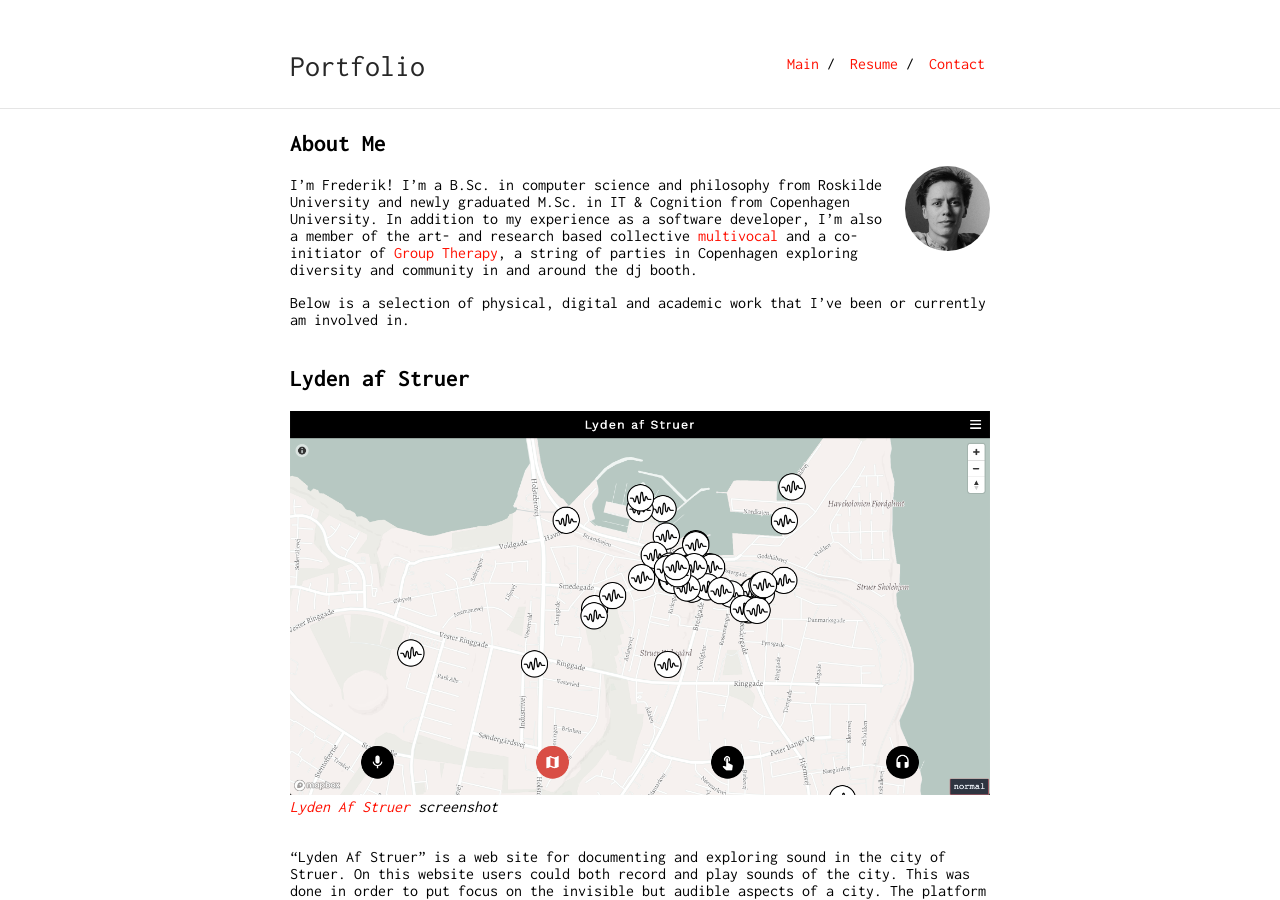
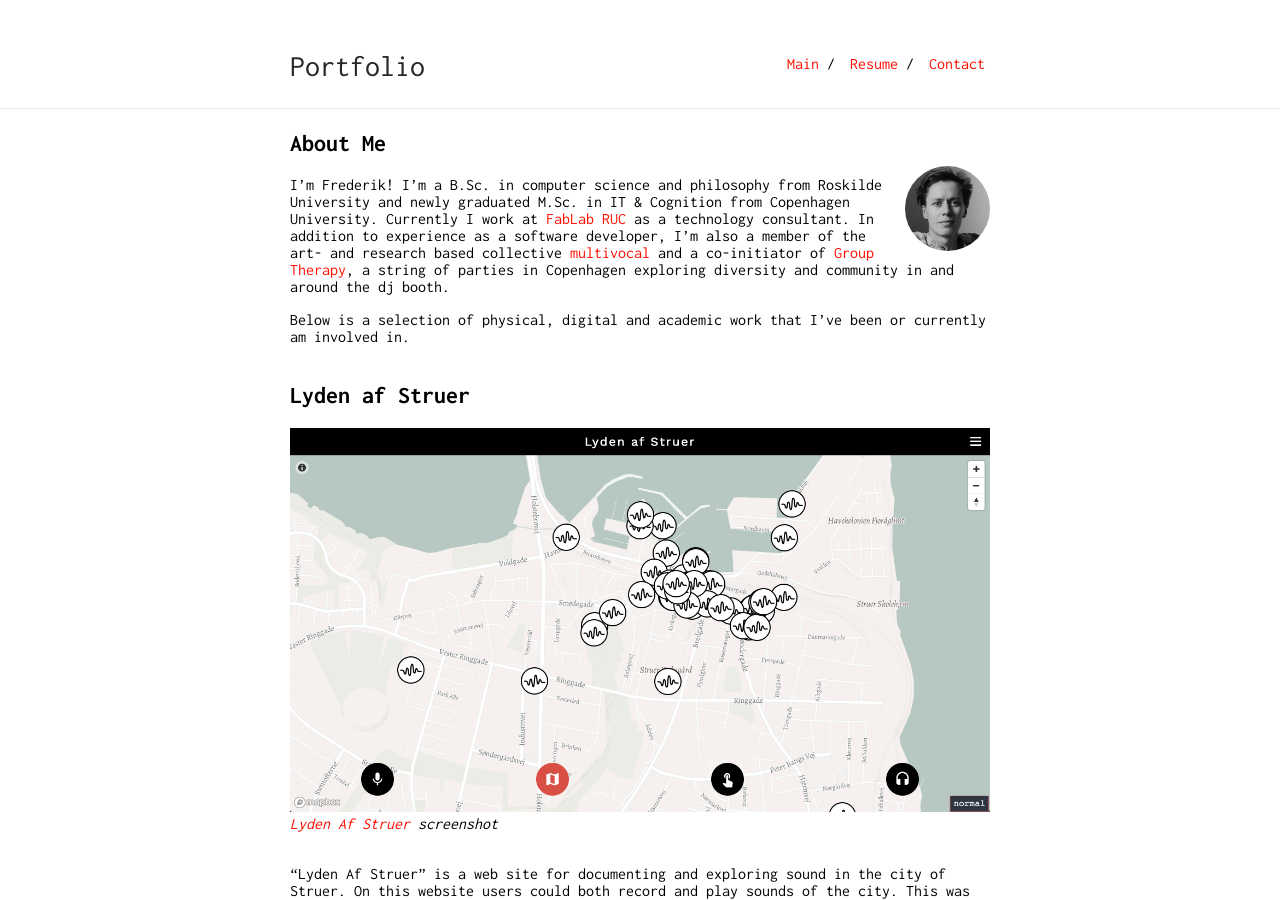
Before and after one commit to faaip/portfolio, a Jekyll site: the page built from index.md, in a window 1280 px wide and 900 px high. Built offline with Jekyll 4.4.1, drawn with Linux system fonts in a browser that asks for light colours; our own code applies the rules of GitHub Pages for plain Markdown files.

Commit message:
added fablab

```diff
--- a/index.md
+++ b/index.md
@@ -6,7 +6,7 @@
 
 <img class="profile-picture" src="{{ site.baseurl }}/assets/profile_picture.jpg">
 
-I'm Frederik! I'm a B.Sc. in computer science and philosophy from Roskilde University and newly graduated M.Sc. in IT & Cognition from Copenhagen University. In addition to my experience as a software developer, I'm also a member of the art- and research based collective [multivocal](http://www.multivocal.org) and a co-initiator of [Group Therapy](https://www.facebook.com/grouptherapy.cph/), a string of parties in Copenhagen exploring diversity and community in and around the dj booth.
+I'm Frederik! I'm a B.Sc. in computer science and philosophy from Roskilde University and newly graduated M.Sc. in IT & Cognition from Copenhagen University. Currently I work at [FabLab RUC](https://fablab.ruc.dk/) as a technology consultant. In addition to experience as a software developer, I'm also a member of the art- and research based collective [multivocal](http://www.multivocal.org) and a co-initiator of [Group Therapy](https://www.facebook.com/grouptherapy.cph/), a string of parties in Copenhagen exploring diversity and community in and around the dj booth.
 
 Below is a selection of physical, digital and academic work that I've been or currently am involved in.
 <br/> <br/>
```
